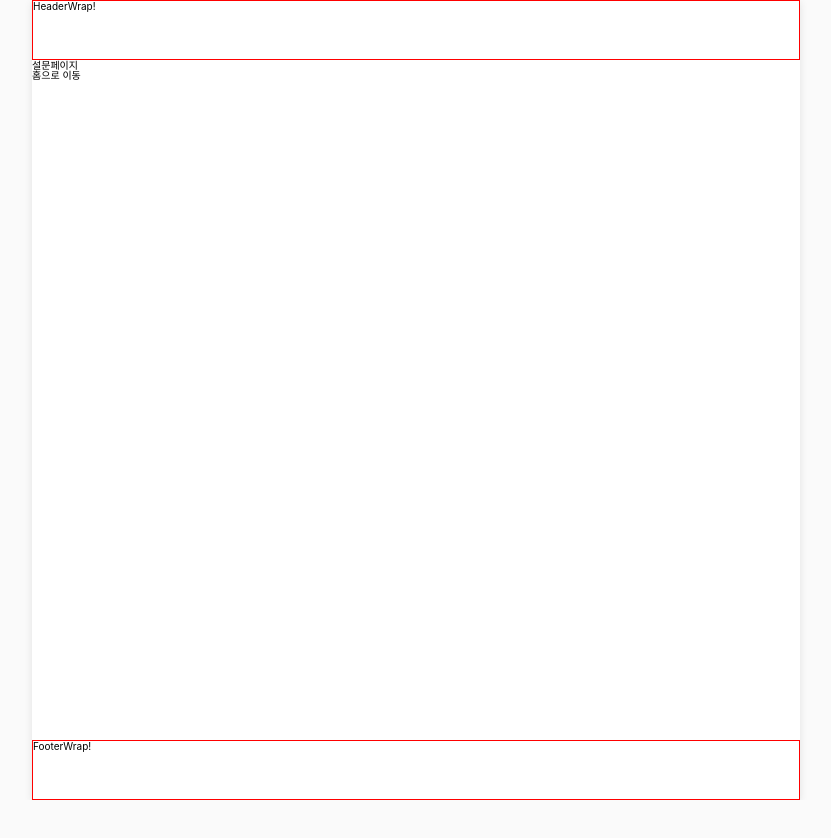
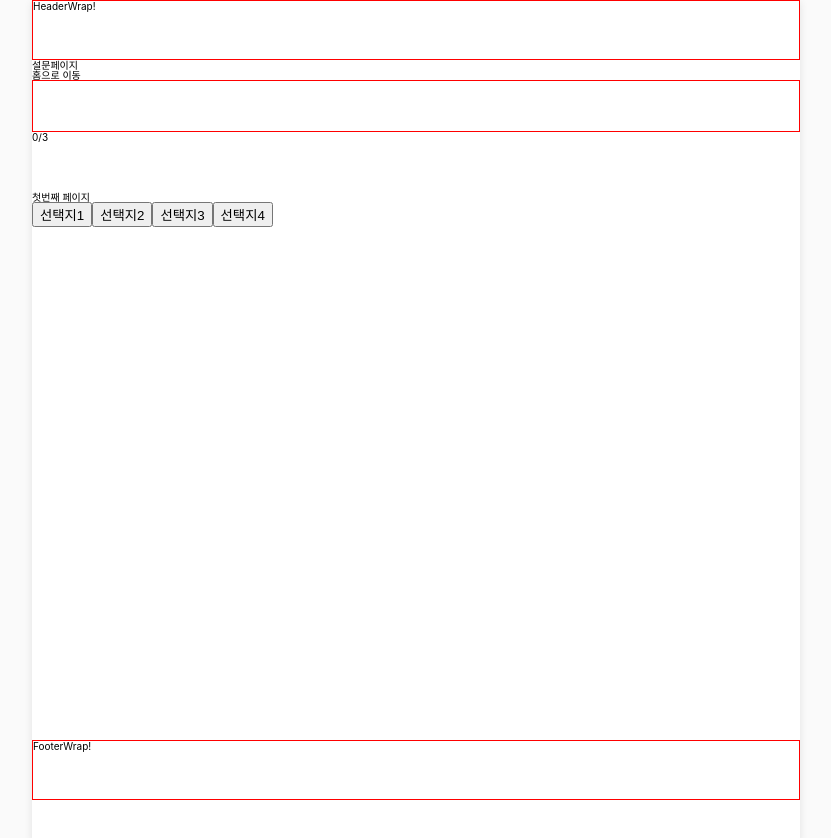
Before and after one commit to jejuEdu/jenfra-web, a Next.js app: page /survey in a window 1280 px wide. Shown: the top 838 px of the page, without its empty margins (224-1055 px from the left). Before the commit the page ends 800 px from the top, so only its background shows below. Built offline with nearby package versions, Linux system fonts and the light colour scheme.

Commit message:
캐러셀 예시코드

```diff
--- /dev/null
+++ b/components/carousel/first/index.js
@@ -0,0 +1,15 @@
+import { Wrapper } from './style';
+
+function First({ next }) {
+  return (
+    <Wrapper>
+      <h1>첫번째 페이지</h1>
+      <button onClick={next}>선택지1</button>
+      <button onClick={next}>선택지2</button>
+      <button onClick={next}>선택지3</button>
+      <button onClick={next}>선택지4</button>
+    </Wrapper>
+  );
+}
+
+export default First;
--- /dev/null
+++ b/components/carousel/first/style.js
@@ -0,0 +1,9 @@
+import styled from 'styled-components';
+
+export const Wrapper = styled.div`
+  box-sizing: border-box;
+
+  margin-top: 50px;
+  width: 100%;
+  height: 500px;
+`;
--- /dev/null
+++ b/components/carousel/second/index.js
@@ -0,0 +1,15 @@
+import { Wrapper } from './style';
+
+function Second({ next }) {
+  return (
+    <Wrapper className="wrapper">
+      <h1>두번째 페이지</h1>
+      <button onClick={next}>선택지1</button>
+      <button onClick={next}>선택지2</button>
+      <button onClick={next}>선택지3</button>
+      <button onClick={next}>선택지4</button>
+    </Wrapper>
+  );
+}
+
+export default Second;
--- /dev/null
+++ b/components/carousel/second/style.js
@@ -0,0 +1,13 @@
+import styled from 'styled-components';
+
+export const Wrapper = styled.div`
+  margin-right: 150px;
+  margin-top: 50px;
+  width: 100%;
+  height: 500px;
+  box-sizing: border-box;
+
+  position: absolute;
+  top: 0;
+  left: 100%;
+`;
--- /dev/null
+++ b/components/carousel/third/index.js
@@ -0,0 +1,15 @@
+import { Wrapper } from './style';
+
+function Third({ next }) {
+  return (
+    <Wrapper>
+      <h1>세번째 페이지</h1>
+      <button onClick={next}>선택지1</button>
+      <button onClick={next}>선택지2</button>
+      <button onClick={next}>선택지3</button>
+      <button onClick={next}>선택지4</button>
+    </Wrapper>
+  );
+}
+
+export default Third;
--- /dev/null
+++ b/components/carousel/third/style.js
@@ -0,0 +1,12 @@
+import styled from 'styled-components';
+
+export const Wrapper = styled.div`
+  margin-top: 50px;
+  width: 100%;
+  height: 500px;
+  box-sizing: border-box;
+
+  position: absolute;
+  top: 0;
+  left: 200%;
+`;
--- a/pages/survey.js
+++ b/pages/survey.js
@@ -1,7 +1,40 @@
 import Link from 'next/link';
 import LayoutSurvey from '../layouts/LayoutSurvey';
+import styled from 'styled-components';
 
+import First from '../components/carousel/first';
+import Second from '../components/carousel/second';
+import Third from './../components/carousel/third/index';
+
+import { useState, useEffect, useRef } from 'react';
+
+// 연습용으로 한 파일 안에 모든 코드 다 적어둠.
+// 실제 구현할때는 코드 분리할 예정.
 const Survey = () => {
+  const [list, setList] = useState(0);
+  const pageRef = useRef();
+
+  useEffect(() => {
+    pageRef.current.style.transition = 'all 0.5s ease-in-out';
+    pageRef.current.style.transform = `translateX(-${list}00%)`;
+  }, [list]);
+
+  const handleNext = () => {
+    if (list >= 2) {
+      setList(0);
+    } else {
+      setList(list + 1);
+    }
+  };
+
+  const handleBefore = () => {
+    setList(list - 1);
+  };
+
+  const checkList = () => {
+    console.log(list);
+  };
+
   return (
     <LayoutSurvey>
       설문페이지
@@ -9,8 +42,44 @@ const Survey = () => {
       <Link href="/">
         <a>홈으로 이동</a>
       </Link>
+      <Container>
+        <GraphContainer>
+          <Graph list={list} />
+        </GraphContainer>
+        {list}/3
+        <Wrapper ref={pageRef}>
+          <First next={handleNext} />
+          <Second next={handleNext} />
+          <Third next={handleNext} />
+        </Wrapper>
+      </Container>
+      <button onClick={checkList}>list Check</button>
     </LayoutSurvey>
   );
 };
 
 export default Survey;
+
+const Container = styled.div`
+  display: flex;
+  flex-direction: column;
+  width: 100%;
+  height: 85vh;
+  overflow: hidden;
+`;
+
+const Wrapper = styled.div`
+  display: flex;
+`;
+
+const GraphContainer = styled.div`
+  width: 100%;
+  border: 1px solid red;
+`;
+
+const Graph = styled.div`
+  width: ${({ list }) => (list !== 3 ? `${list * 3}0%` : '100%')};
+  height: 50px;
+
+  background-color: red;
+`;
```
Also changed, not shown: components/carousel/second/index.stroies.js (added), components/carousel/third/index.stroies.js (added), 1 other file (tests, documents, lock files or other folders).
